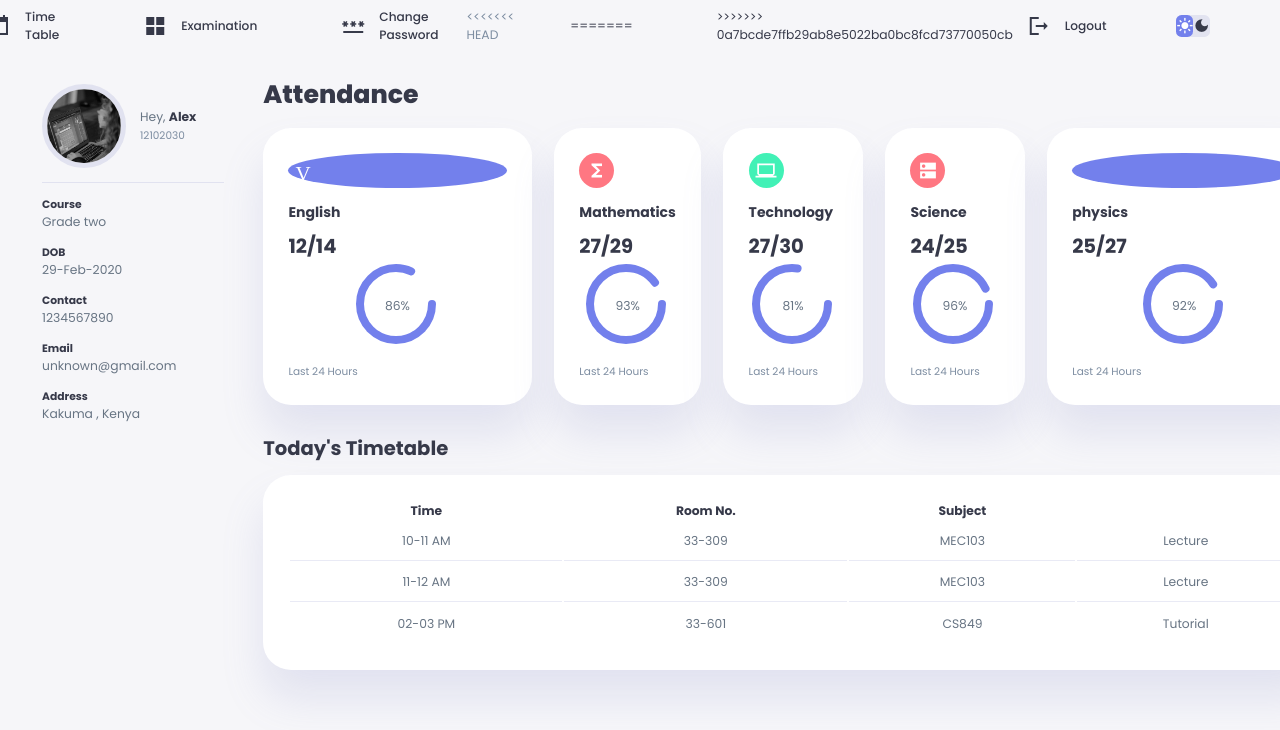
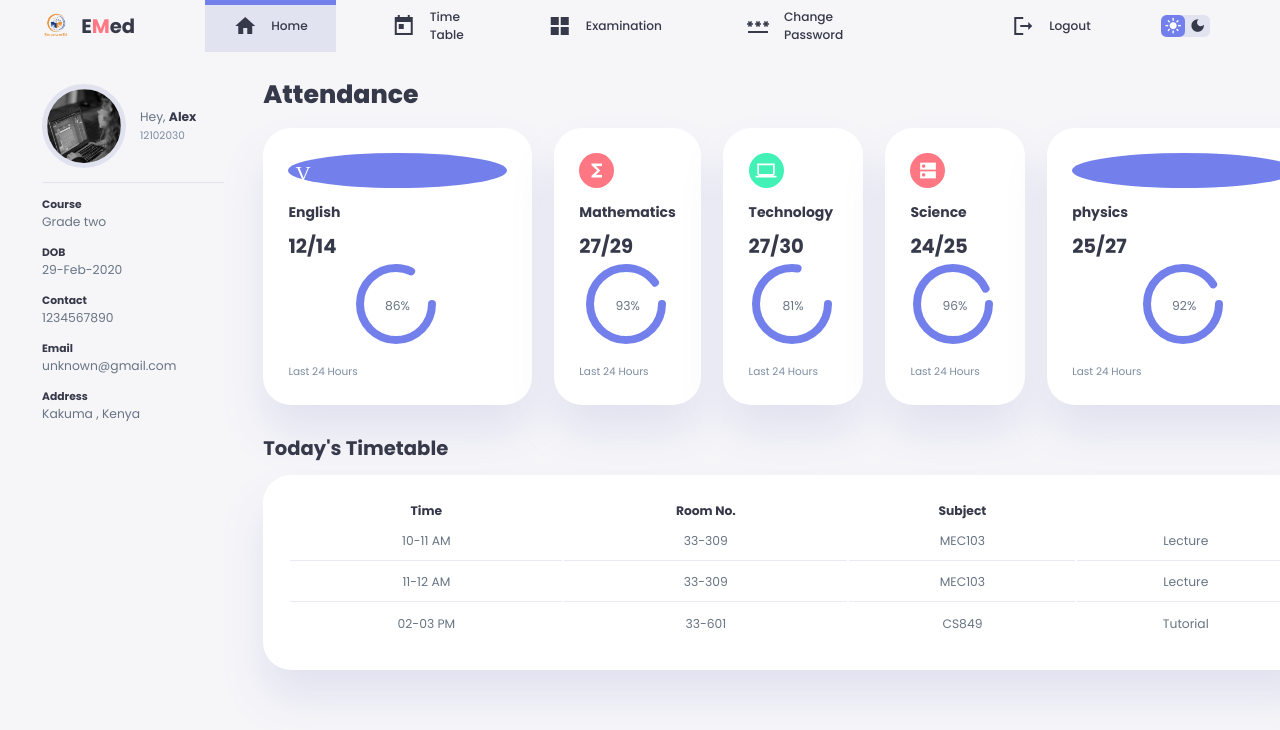
Before and after one commit to kawairish/Hackathon-project, a plain HTML site: page html/student-dashboard.html in a window 1280 px wide. Shown: the top 730 px of the page. Drawn offline with Linux system fonts and the light colour scheme.

Commit message:
corrected errors

```diff
--- a/html/student-dashboard.html
+++ b/html/student-dashboard.html
@@ -32,11 +32,10 @@
                 <span class="material-icons-sharp">password</span>
                 <h3>Change Password</h3>
             </a>
-<<<<<<< HEAD
+
             <a href="../index.html">
-=======
             <a href="#">
->>>>>>> 0a7bcde7ffb29ab8e5022ba0bc8fcd73770050cb
+
                 <span class="material-icons-sharp" onclick="">logout</span>
                 <h3>Logout</h3>
             </a>
```
